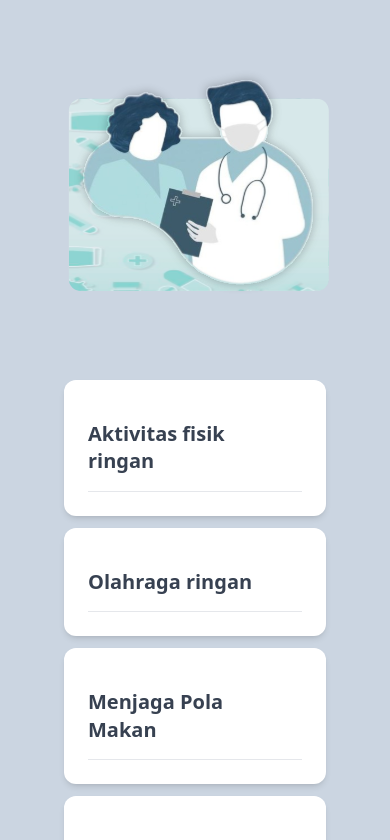
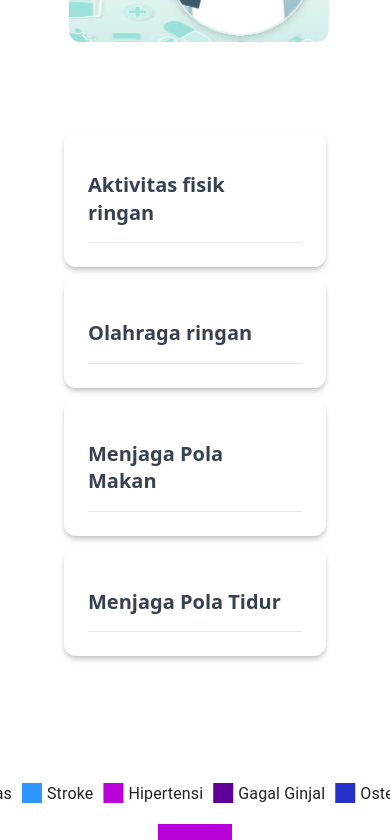
Before and after one commit to mybezen/prj-sagas, a React (Vite) app: page / in a window 390 px wide. Shown: the part 4460-5300 px from the top of the page. Built offline with nearby package versions, Linux system fonts and the light colour scheme.

Commit message:
Fix responsive overflow.

```diff
--- a/src/components/Card.jsx
+++ b/src/components/Card.jsx
@@ -9,7 +9,7 @@ import {
 
 export function PencegahanCard1() {
   return (
-    <Card className="lg:w-11/12 w-full">
+    <Card className="lg:w-11/12 drop-shadow-md w-full">
       <CardBody>
         <AccordionPencegahan1 />
       </CardBody>
@@ -19,7 +19,7 @@ export function PencegahanCard1() {
 
 export function PencegahanCard2() {
   return (
-    <Card className="lg:w-11/12 w-full">
+    <Card className="lg:w-11/12 drop-shadow-md w-full">
       <CardBody>
         <AccordionPencegahan2 />
       </CardBody>
@@ -28,7 +28,7 @@ export function PencegahanCard2() {
 }
 export function PencegahanCard3() {
   return (
-    <Card className="lg:w-11/12 w-full">
+    <Card className="lg:w-11/12 drop-shadow-md w-full">
       <CardBody>
         <AccordionPencegahan3 />
       </CardBody>
@@ -37,7 +37,7 @@ export function PencegahanCard3() {
 }
 export function PencegahanCard4() {
   return (
-    <Card className="lg:w-11/12 w-full">
+    <Card className="lg:w-11/12 drop-shadow-md w-full">
       <CardBody>
         <AccordionPencegahan4 />
       </CardBody>
--- a/src/sections/Information.jsx
+++ b/src/sections/Information.jsx
@@ -20,9 +20,9 @@ function Information() {
   }, []);
 
   return (
-    <div className="flex flex-col bg-slate-300">
+    <div className="flex flex-col">
       <img
-        className="absolute w-full"
+        className="w-full"
         data-aos="fade-up"
         data-aos-easing="ease-in-sine"
         data-aos-duration="700"
@@ -30,7 +30,7 @@ function Information() {
         alt=""
       />
       <div
-        className="container pt-[25rem] pb-16 flex flex-col lg:flex-row justify-center items-center"
+        className="container pb-16 flex flex-col lg:flex-row justify-center items-center"
         data-aos="fade-up"
         data-aos-duration="700"
       >
--- /dev/null
+++ b/src/sections/Reason.jsx
@@ -0,0 +1,17 @@
+import AOS from 'aos';
+import 'aos/dist/aos.css';
+import { useEffect } from 'react';
+
+function Reason() {
+  useEffect(() => {
+    AOS.init({
+      once: false,
+      duration: 500,
+    });
+    AOS.refresh();
+  }, []);
+
+  return <div className="w-full min-h-screen"></div>;
+}
+
+export default Reason;
```
